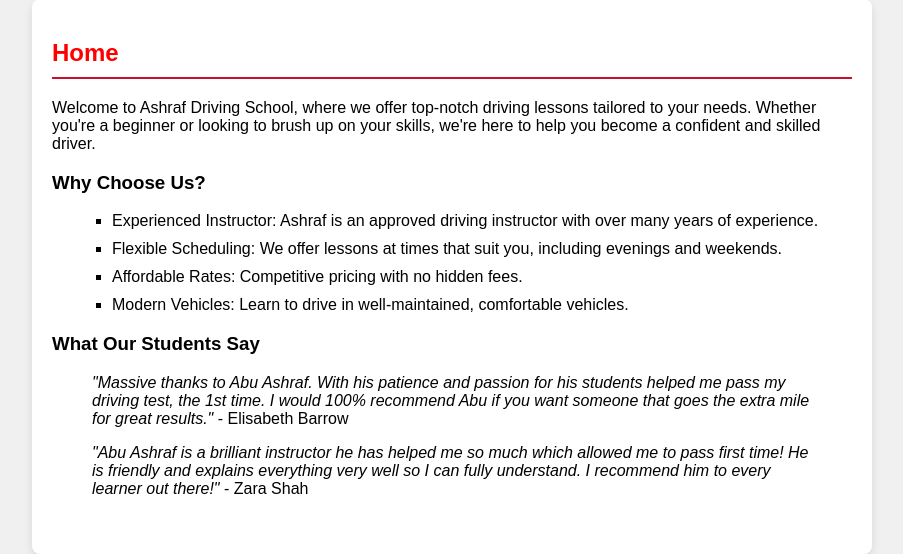
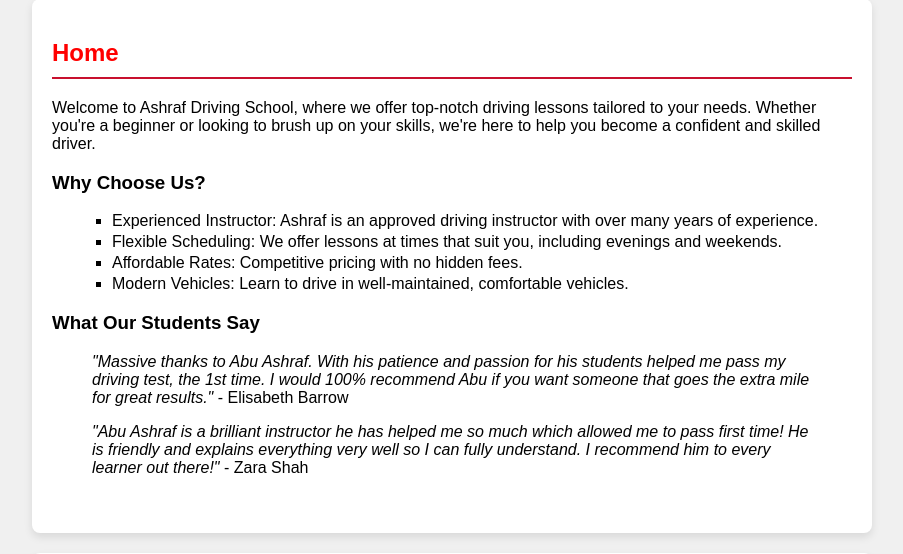
Before and after one commit to RahinAshraf/ash_driving_school, a Django app: page / in a window 1280 px wide. Shown: the part 208-762 px from the top of the page, without its empty margins (208-1111 px from the left). Run offline with Django 3.2, Linux system fonts and the light colour scheme.

Commit message:
Describe the changes you made

```diff
--- a/ash_driving_school/templates/abu.html
+++ b/ash_driving_school/templates/abu.html
@@ -178,7 +178,7 @@
             font-style: italic;
         }
         .spaced-list li {
-            margin-bottom: 10px; /* Adjust the value for more or less space */
+            margin-bottom: 3px; /* Adjust the value for more or less space */
         }
 
 
```
